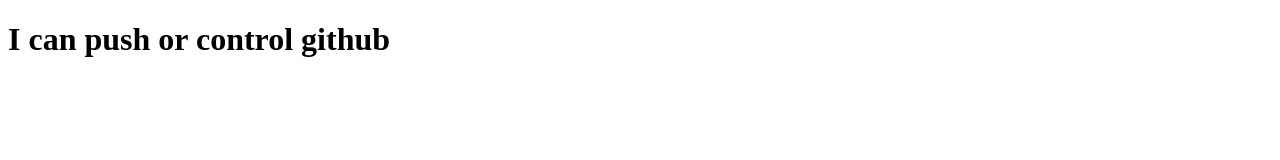
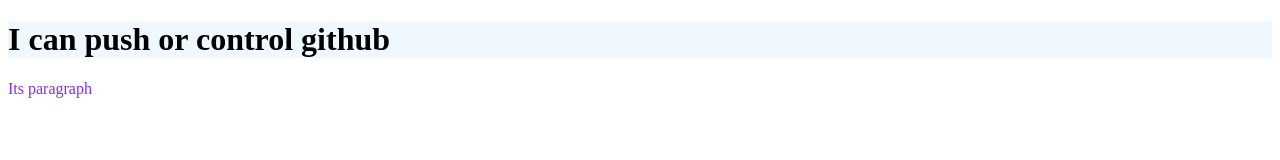
Before and after one commit to MMamunurRashid/P-hero-1, a plain HTML site: page index.htm in a window 1280 px wide. Drawn offline with Linux system fonts and the light colour scheme.

Commit message:
third commit

```diff
--- a/index.htm
+++ b/index.htm
@@ -2,7 +2,9 @@
 <html lang="en">
   <head>
     <title>Git hub</title>
+    <link rel="stylesheet" href="style.css" />
   </head>
   <h1>I can push or control github</h1>
+  <p>Its paragraph</p>
   <body></body>
 </html>
--- a/style.css
+++ b/style.css
@@ -0,0 +1,7 @@
+h1 {
+  background-color: aliceblue;
+  color: black;
+}
+p {
+  color: blueviolet;
+}
```
